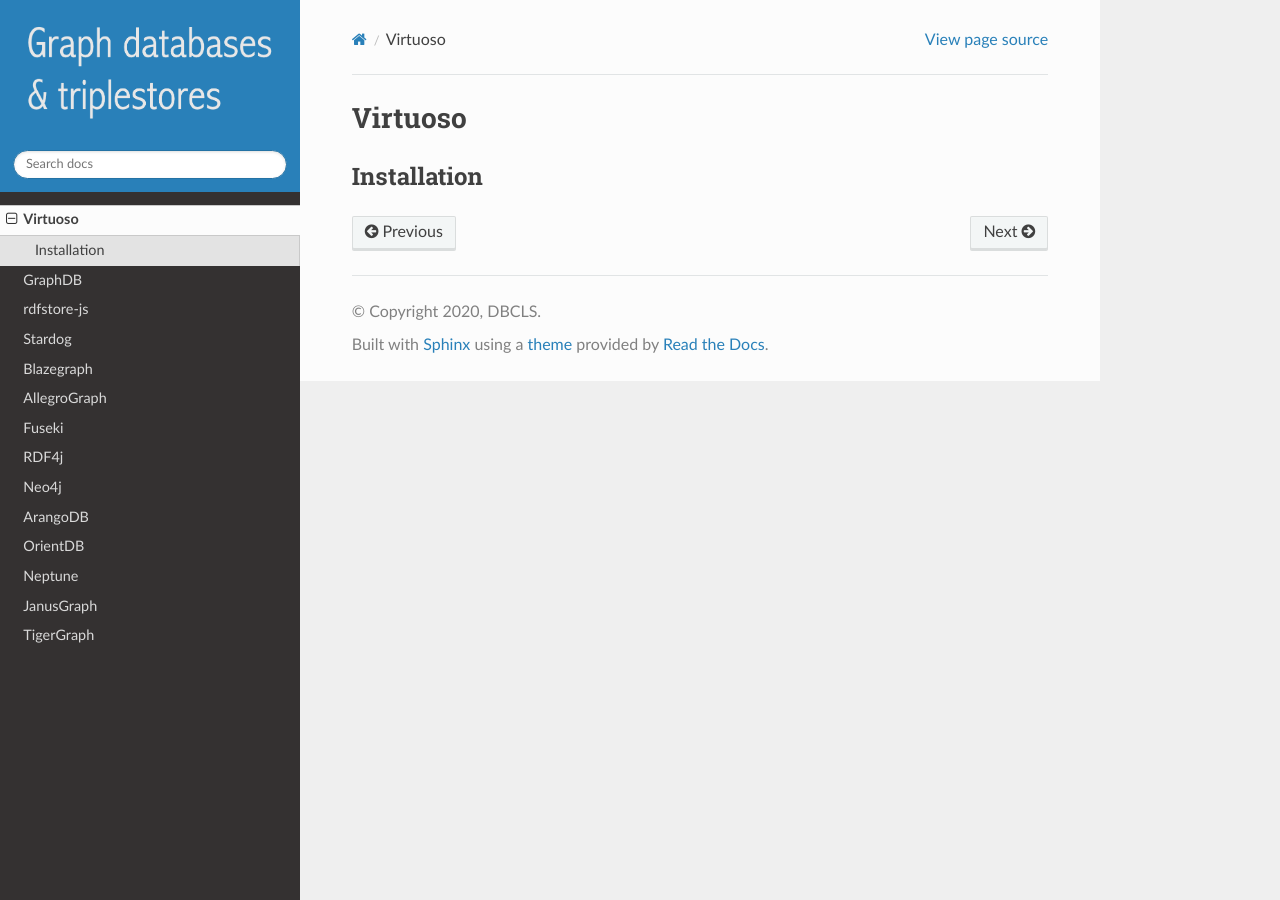
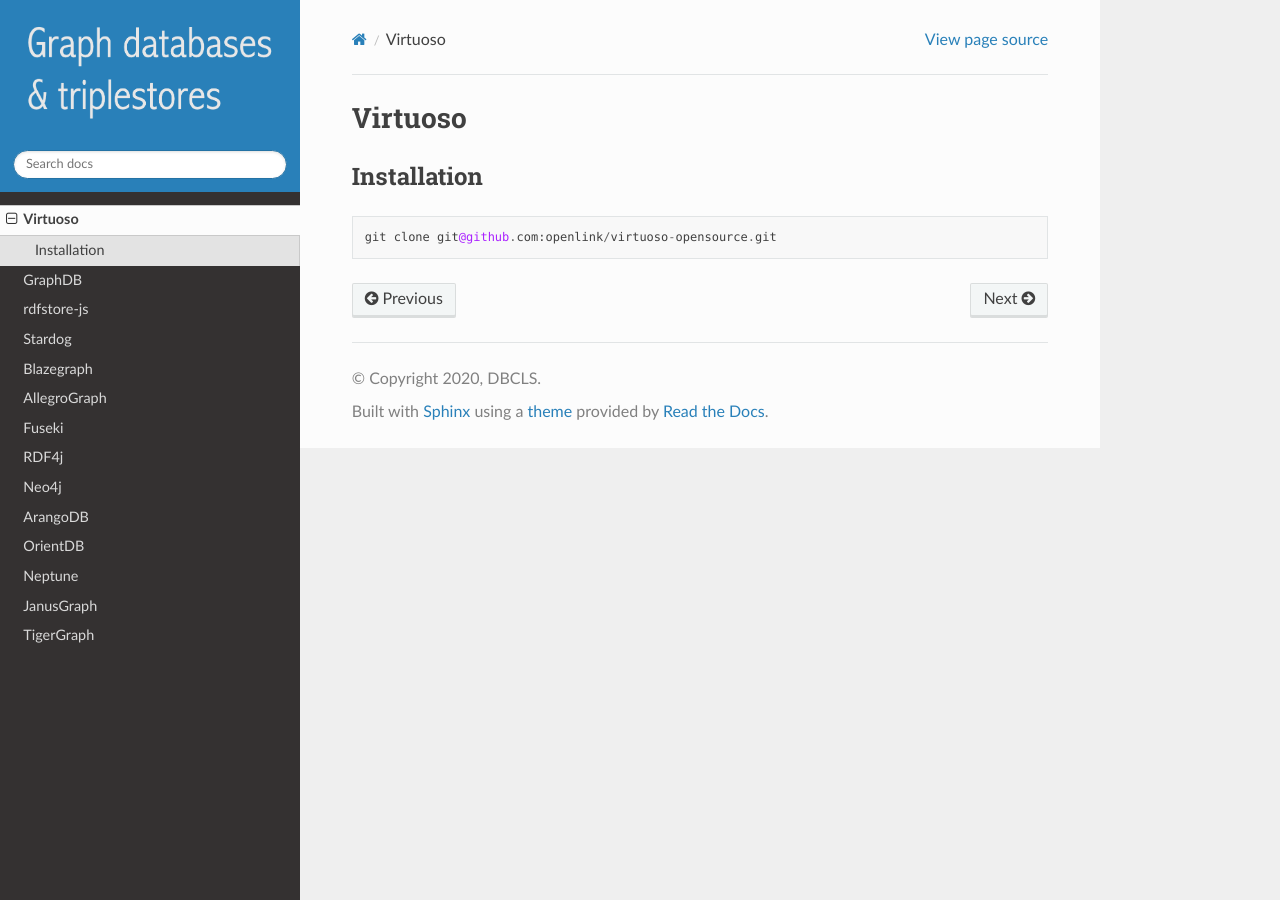
Before and after one commit to dbcls/graphdbs, a Sphinx documentation site: the page built from docs/md/virtuoso.md, in a window 1280 px wide. Built offline with Sphinx 7.4.7 and the Read the Docs theme 2.0.0, drawn with Linux system fonts in a browser that asks for light colours.

Commit message:
Update virtuoso.md

````diff
--- a/docs/md/virtuoso.md
+++ b/docs/md/virtuoso.md
@@ -1,3 +1,7 @@
 # Virtuoso
 
 ## Installation
+
+```
+git clone git@github.com:openlink/virtuoso-opensource.git
+```
````
